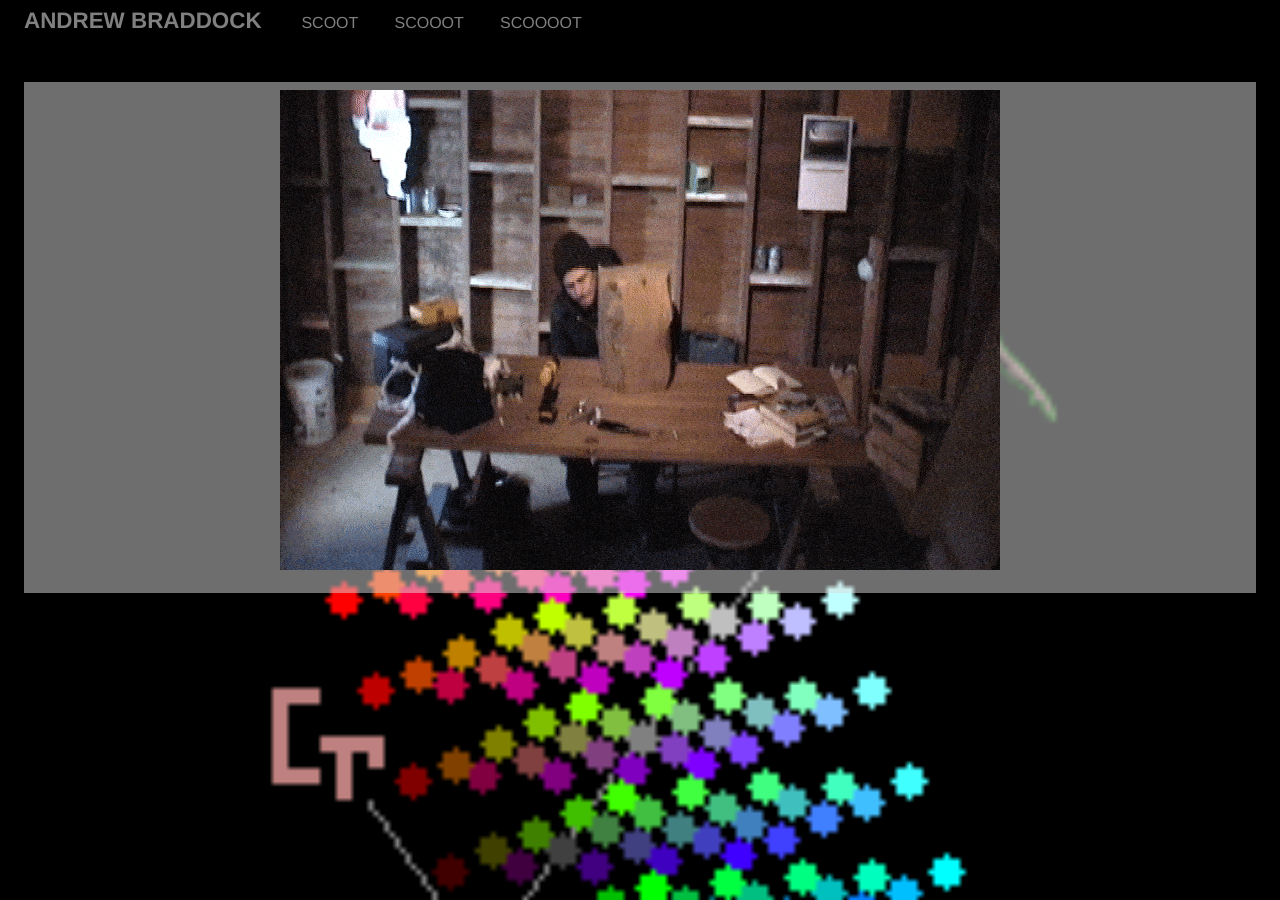
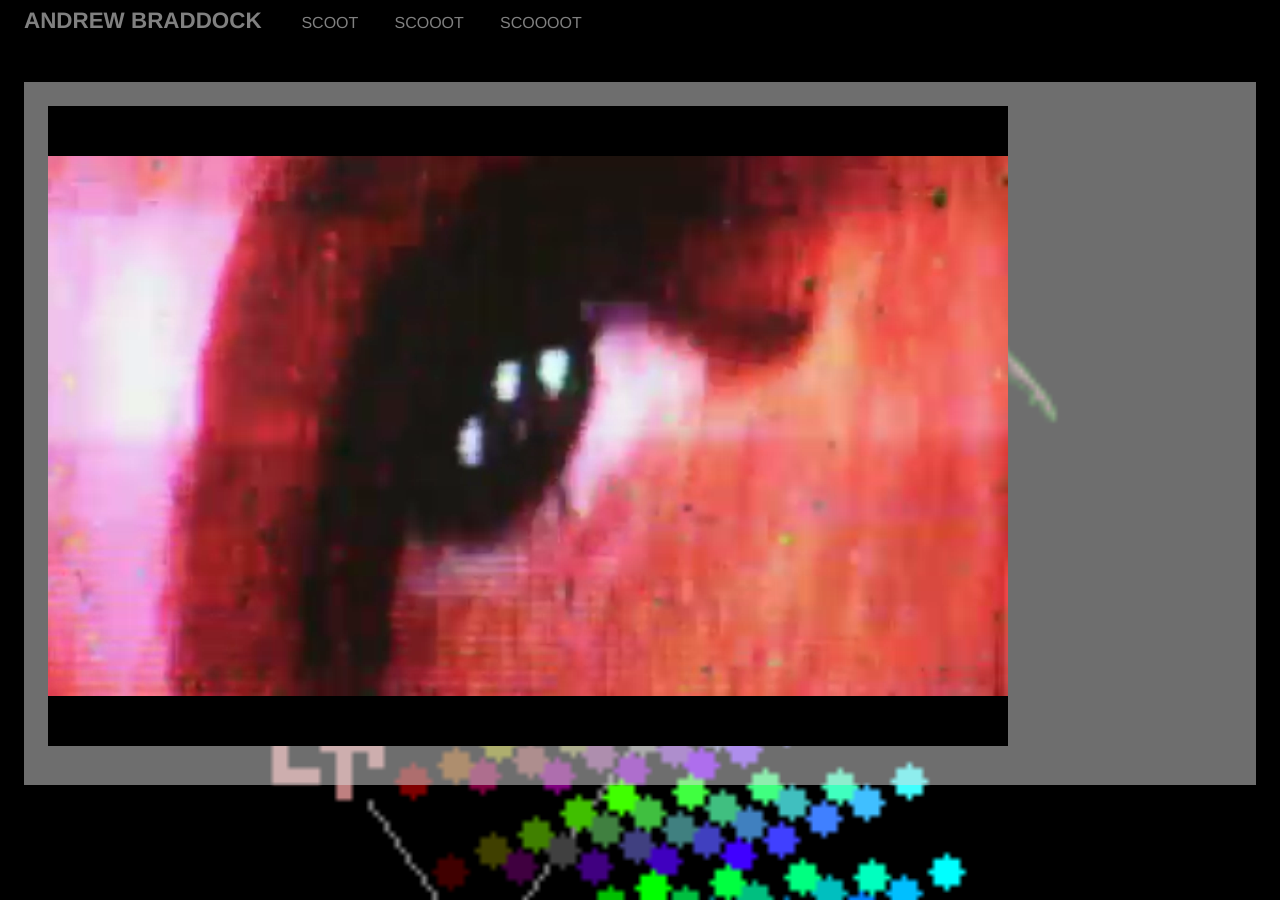
Before and after one commit to scootfence/scootfence.github.io, a Jekyll site: the page built from scoot.md, in a window 1280 px wide. Built offline with Jekyll 4.4.1, drawn with Linux system fonts in a browser that asks for light colours; Markdown is read by kramdown in place of the engine named in the settings.

Commit message:
Update scoot.md

```diff
--- a/scoot.md
+++ b/scoot.md
@@ -4,4 +4,4 @@ title: Scoot
 layout: pages
 ---
 
-<center><img src="/Images/stumpcreep.gif"></center>
+<img src="/Images/Strobe.png">
```
